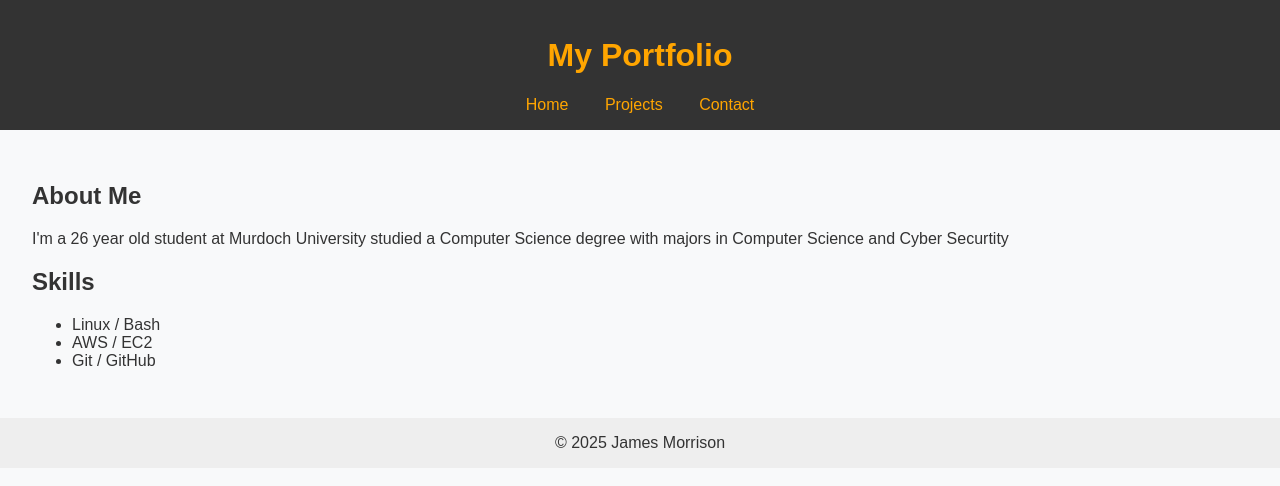
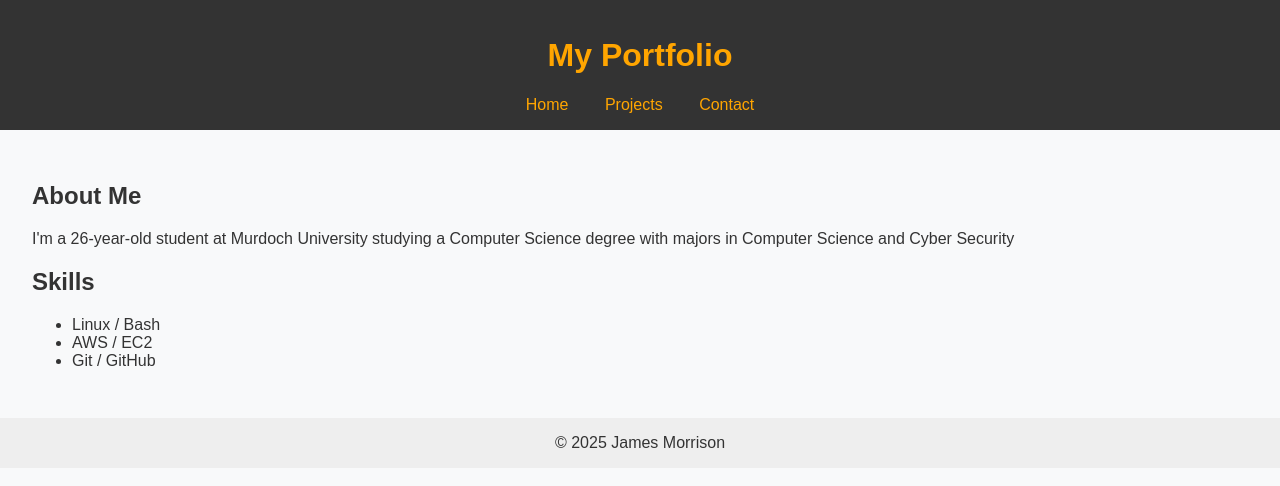
Before and after one commit to James-M99/DevOps_Portfolio, a plain HTML site: page index.html in a window 1280 px wide. Drawn offline with Linux system fonts and the light colour scheme.

Commit message:
Update index.html

```diff
--- a/index.html
+++ b/index.html
@@ -16,7 +16,7 @@
   <main>
     <section>
       <h2>About Me</h2>
-      <p>I'm a 26 year old student at Murdoch University studied a Computer Science degree with majors in Computer Science and Cyber Securtity</p>
+      <p>I'm a 26-year-old student at Murdoch University studying a Computer Science degree with majors in Computer Science and Cyber Security </p>
     </section>
     <section>
       <h2>Skills</h2>
```
